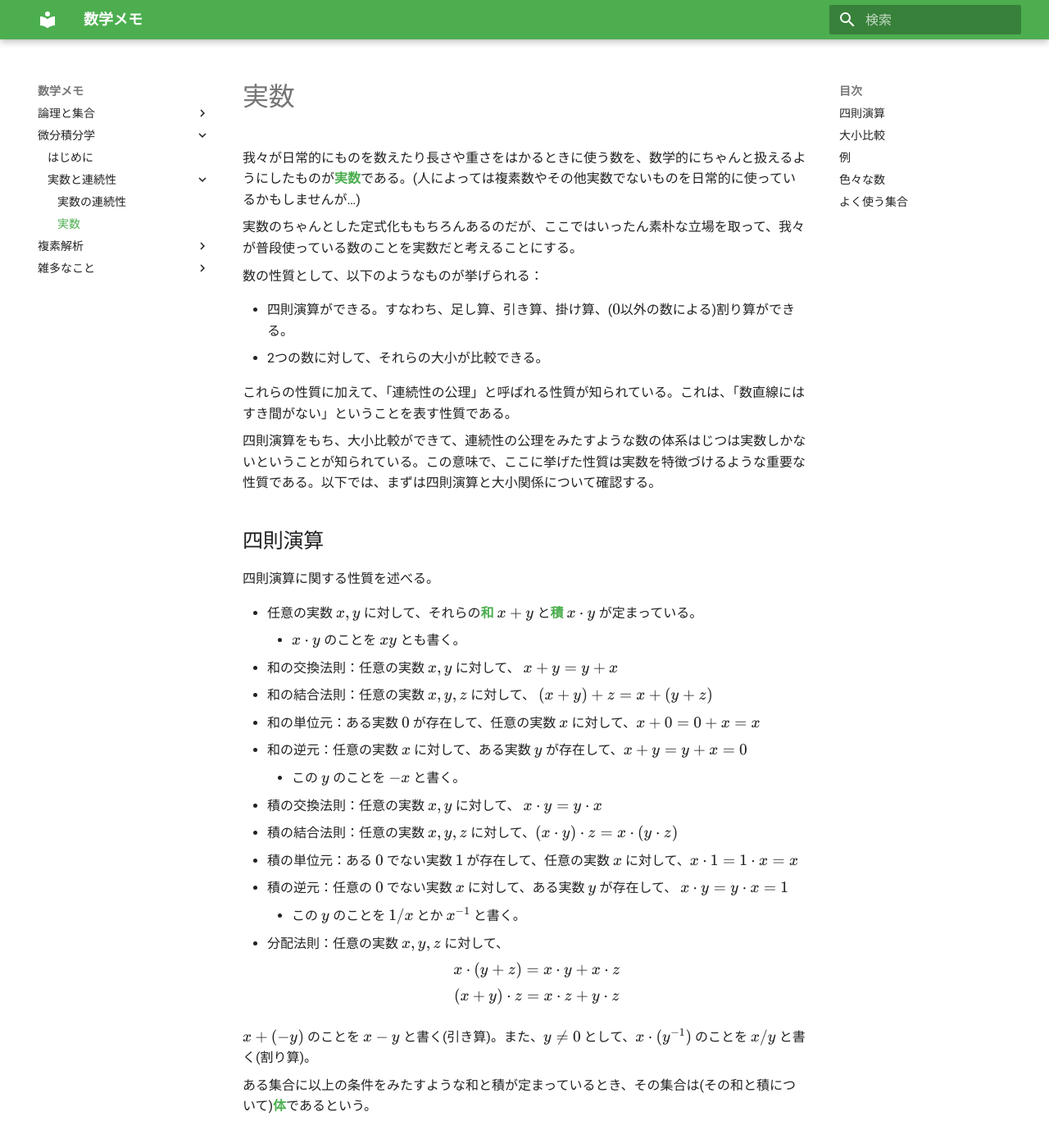
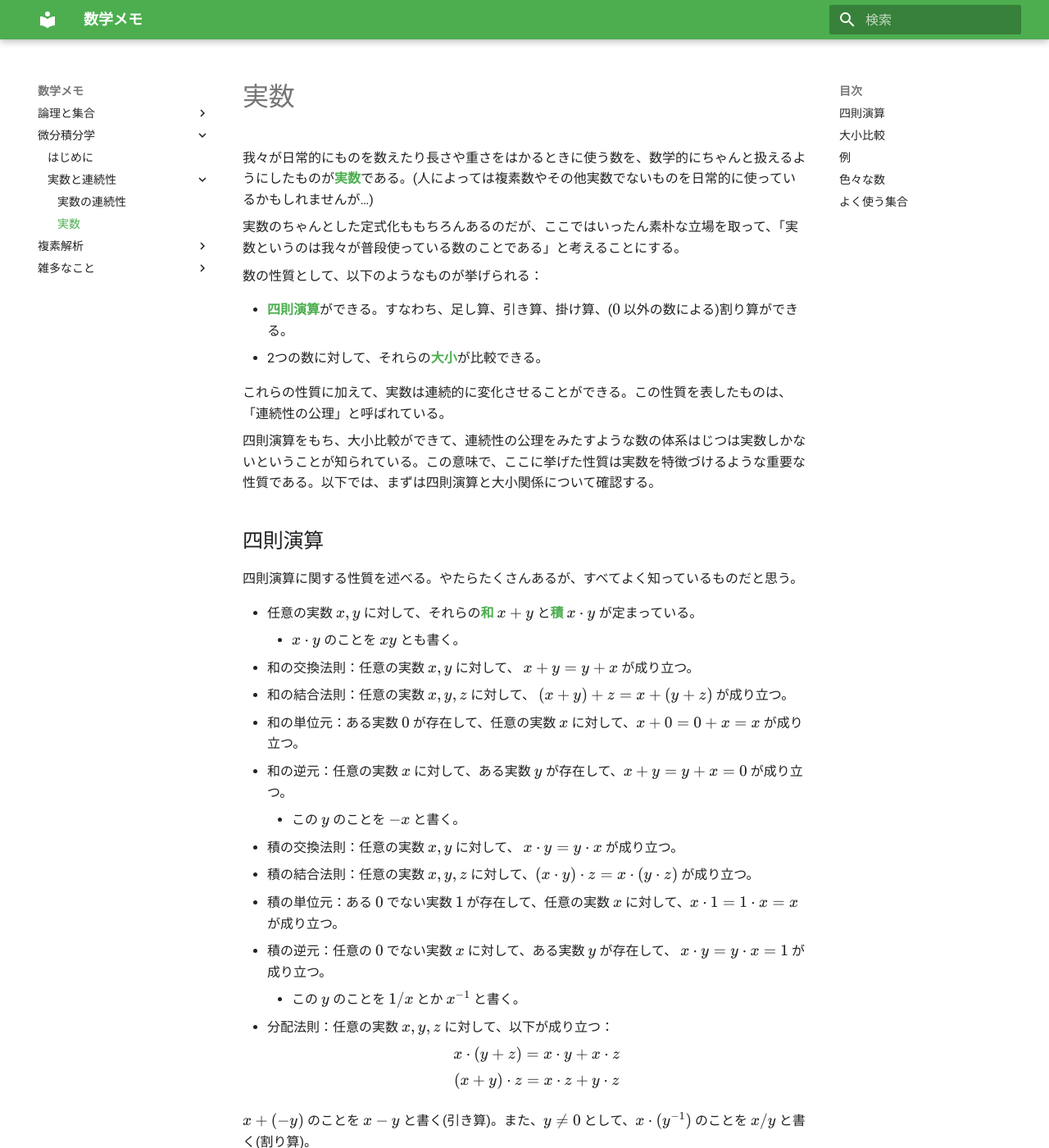
Before and after one commit to muse-energy/math, an MkDocs documentation site: the page built from docs/real_calculus/real_number/real_number.md, in a window 1280 px wide and 1400 px high. Shown: the whole window at 82% size. Built offline with MkDocs 1.6.1 and Material for MkDocs 9.7.7, drawn with Linux system fonts in a browser that asks for light colours; some of the changed text lies outside the part shown.

Commit message:
こまごまと修正

```diff
--- a/docs/real_calculus/real_number/real_number.md
+++ b/docs/real_calculus/real_number/real_number.md
@@ -1,34 +1,34 @@
 # 実数
 
-我々が日常的にものを数えたり長さや重さをはかるときに使う数を、数学的にちゃんと扱えるようにしたものが**実数**である。(人によっては複素数やその他実数でないものを日常的に使っているかもしませんが…)
+我々が日常的にものを数えたり長さや重さをはかるときに使う数を、数学的にちゃんと扱えるようにしたものが**実数**である。(人によっては複素数やその他実数でないものを日常的に使っているかもしれませんが…)
 
-実数のちゃんとした定式化ももちろんあるのだが、ここではいったん素朴な立場を取って、我々が普段使っている数のことを実数だと考えることにする。
+実数のちゃんとした定式化ももちろんあるのだが、ここではいったん素朴な立場を取って、「実数というのは我々が普段使っている数のことである」と考えることにする。
 
 数の性質として、以下のようなものが挙げられる：
 
-- 四則演算ができる。すなわち、足し算、引き算、掛け算、($0$以外の数による)割り算ができる。
-- 2つの数に対して、それらの大小が比較できる。
+- **四則演算**ができる。すなわち、足し算、引き算、掛け算、($0$ 以外の数による)割り算ができる。
+- 2つの数に対して、それらの**大小**が比較できる。
 
-これらの性質に加えて、「連続性の公理」と呼ばれる性質が知られている。これは、「数直線にはすき間がない」ということを表す性質である。
+これらの性質に加えて、実数は連続的に変化させることができる。この性質を表したものは、「連続性の公理」と呼ばれている。
 
 四則演算をもち、大小比較ができて、連続性の公理をみたすような数の体系はじつは実数しかないということが知られている。この意味で、ここに挙げた性質は実数を特徴づけるような重要な性質である。以下では、まずは四則演算と大小関係について確認する。
 
 ## 四則演算
-四則演算に関する性質を述べる。
+四則演算に関する性質を述べる。やたらたくさんあるが、すべてよく知っているものだと思う。
 
 - 任意の実数 $x, y$ に対して、それらの**和** $x+y$ と**積** $x\cdot y$ が定まっている。
     - $x\cdot y$ のことを $xy$ とも書く。
-- 和の交換法則：任意の実数 $x, y$ に対して、 $x + y = y + x$
-- 和の結合法則：任意の実数 $x, y, z$ に対して、 $(x + y) + z= x + (y+z)$
-- 和の単位元：ある実数 $0$ が存在して、任意の実数 $x$ に対して、$x+0 = 0 + x = x$
-- 和の逆元：任意の実数 $x$ に対して、ある実数 $y$ が存在して、$x+y = y+x = 0$
+- 和の交換法則：任意の実数 $x, y$ に対して、 $x + y = y + x$ が成り立つ。
+- 和の結合法則：任意の実数 $x, y, z$ に対して、 $(x + y) + z= x + (y+z)$ が成り立つ。
+- 和の単位元：ある実数 $0$ が存在して、任意の実数 $x$ に対して、$x+0 = 0 + x = x$ が成り立つ。
+- 和の逆元：任意の実数 $x$ に対して、ある実数 $y$ が存在して、$x+y = y+x = 0$ が成り立つ。
     - この $y$ のことを $-x$ と書く。
-- 積の交換法則：任意の実数 $x, y$ に対して、 $x \cdot y = y \cdot x$
-- 積の結合法則：任意の実数 $x, y, z$ に対して、$(x\cdot y) \cdot z = x \cdot (y \cdot z)$
-- 積の単位元：ある $0$ でない実数 $1$ が存在して、任意の実数 $x$ に対して、$x \cdot 1 = 1 \cdot x = x$
-- 積の逆元：任意の $0$ でない実数 $x$ に対して、ある実数 $y$ が存在して、 $x \cdot y = y \cdot x = 1$
+- 積の交換法則：任意の実数 $x, y$ に対して、 $x \cdot y = y \cdot x$ が成り立つ。
+- 積の結合法則：任意の実数 $x, y, z$ に対して、$(x\cdot y) \cdot z = x \cdot (y \cdot z)$ が成り立つ。
+- 積の単位元：ある $0$ でない実数 $1$ が存在して、任意の実数 $x$ に対して、$x \cdot 1 = 1 \cdot x = x$ が成り立つ。
+- 積の逆元：任意の $0$ でない実数 $x$ に対して、ある実数 $y$ が存在して、 $x \cdot y = y \cdot x = 1$ が成り立つ。
     - この $y$ のことを $1/x$ とか $x^{-1}$ と書く。
-- 分配法則：任意の実数 $x,y,z$ に対して、
+- 分配法則：任意の実数 $x,y,z$ に対して、以下が成り立つ：
 $$x\cdot(y+z) = x \cdot y + x \cdot z $$
 $$(x+y)\cdot z = x \cdot z + y \cdot z $$
 
@@ -40,7 +40,7 @@ $x + (-y)$ のことを $x-y$ と書く(引き算)。また、$y \neq 0$ とし
 大小比較に関する性質を述べる。
 
 - 任意の実数 $x, y$ に対して、式「$x\leq y$」の真偽が定まっている。
-    - ふたつの実数の大小比較がつねにできるということ。
+    - この言い方はちょっと謎かもしれない… ふたつの実数の大小比較がつねにできるということ。
     - 「$x \leq y$」のことを、「$y \geq x$」とも書く。
 - 反射律：任意の実数 $x$ に対して、$x \leq x$ は真である。
 - 反対称律：任意の実数 $x, y$ に対して、$x \leq y$ かつ $y \leq x$ であるとき、$x = y$ である。
```
